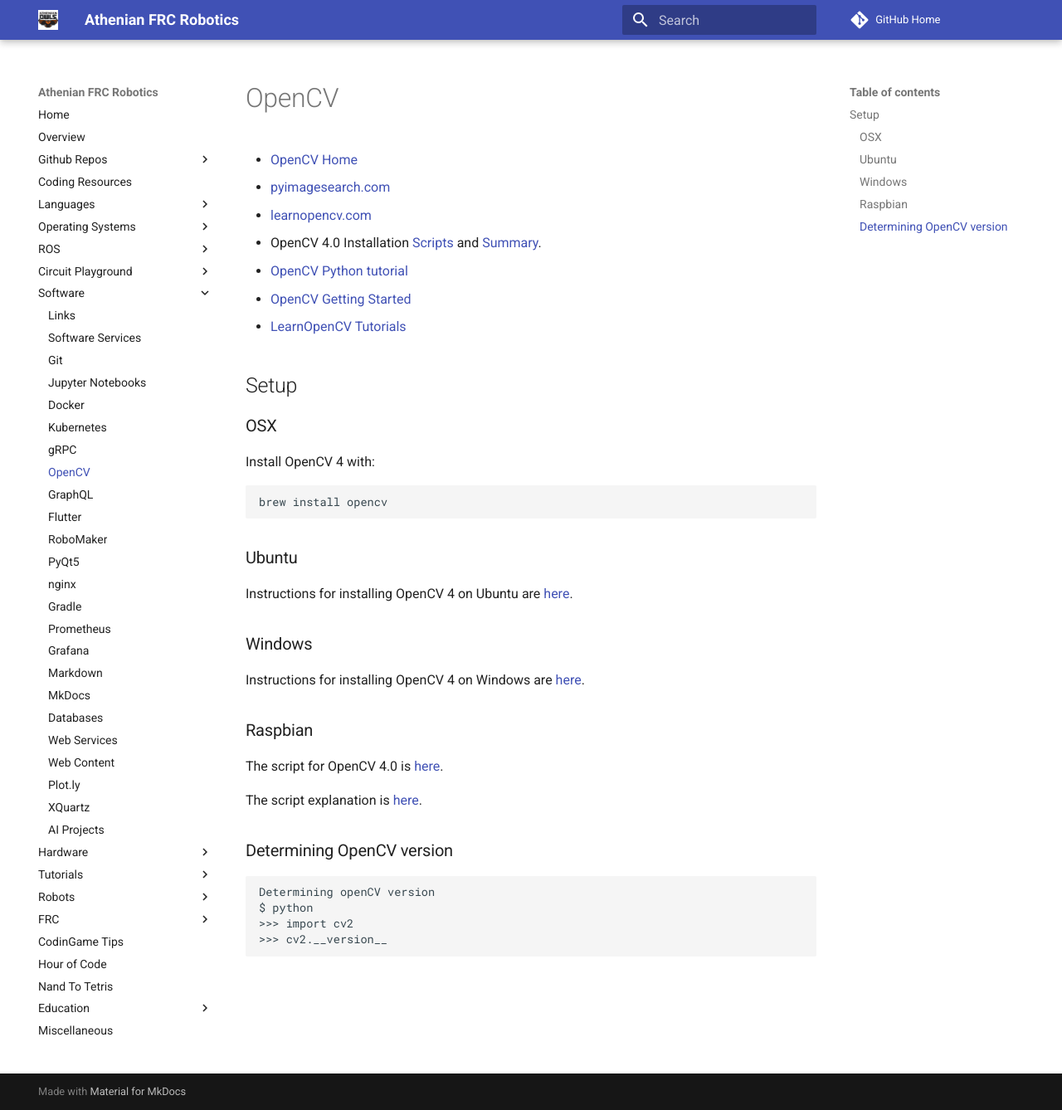
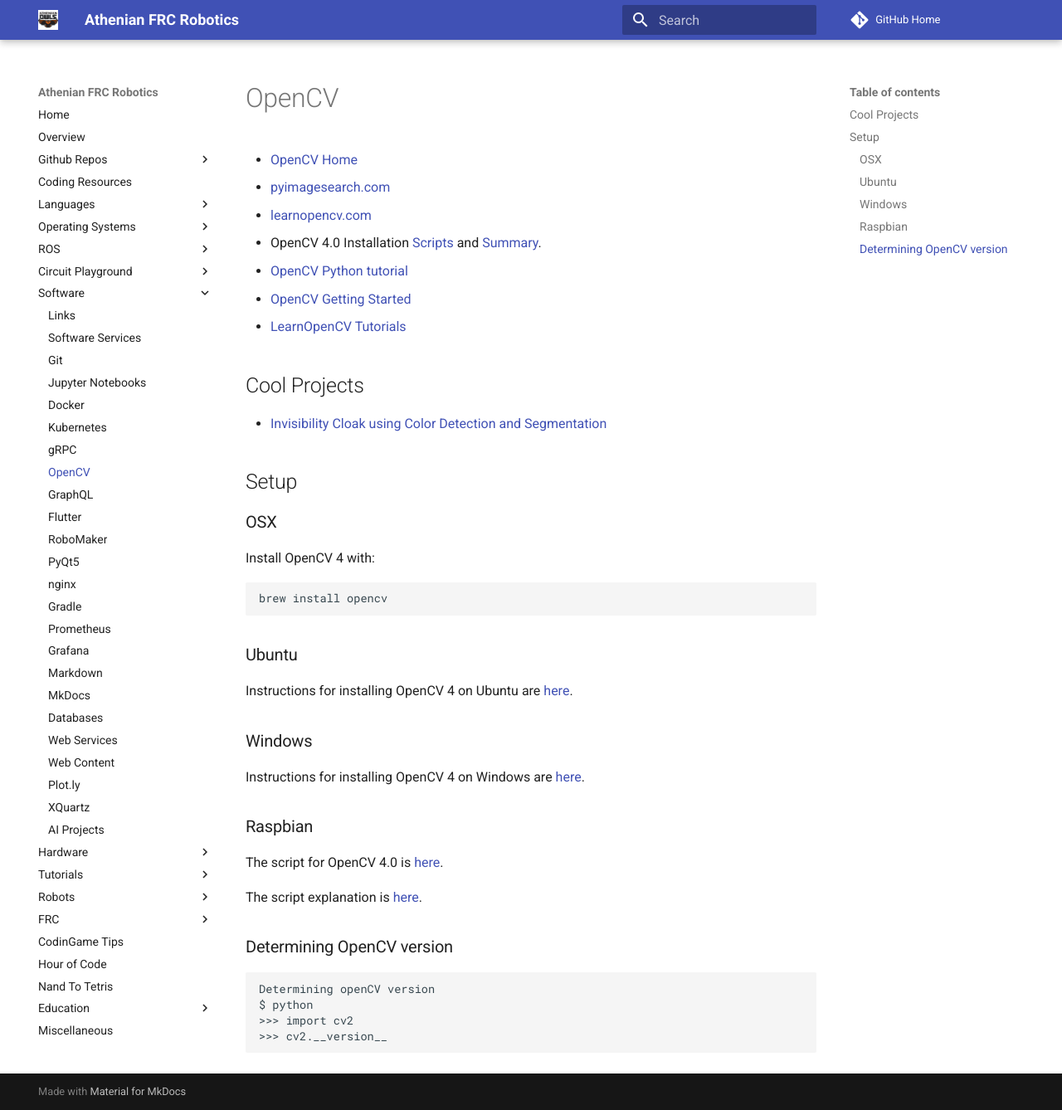
Before and after one commit to athenian-robotics/athenian-robotics-mkdocs, an MkDocs documentation site: the page built from docs/opencv.md, in a window 1280 px wide and 1338 px high. Shown: the whole window at 83% size. Built offline with MkDocs 1.6.1 and Material for MkDocs 9.7.7, drawn with Linux system fonts in a browser that asks for light colours; comment, search, counter and statistics services are not loaded.

Commit message:
Update docs

```diff
--- a/docs/opencv.md
+++ b/docs/opencv.md
@@ -7,6 +7,9 @@
 * [OpenCV Python tutorial](http://docs.opencv.org/3.0-beta/doc/py_tutorials/py_tutorials.html)
 * [OpenCV Getting Started](https://github.com/handee/opencv-gettingstarted/blob/master/1%20Getting%20started%20notebook.ipynb)
 * [LearnOpenCV Tutorials](https://github.com/spmallick/learnopencv)
+
+## Cool Projects
+* [Invisibility Cloak using Color Detection and Segmentation](https://www.learnopencv.com/invisibility-cloak-using-color-detection-and-segmentation-with-opencv/)
 
 ## Setup
 
```
Also changed, not shown: docs/flutter.md (+1 -0 lines), docs/graphql.md (+1 -0 lines), docs/python.md (+1 -0 lines).
